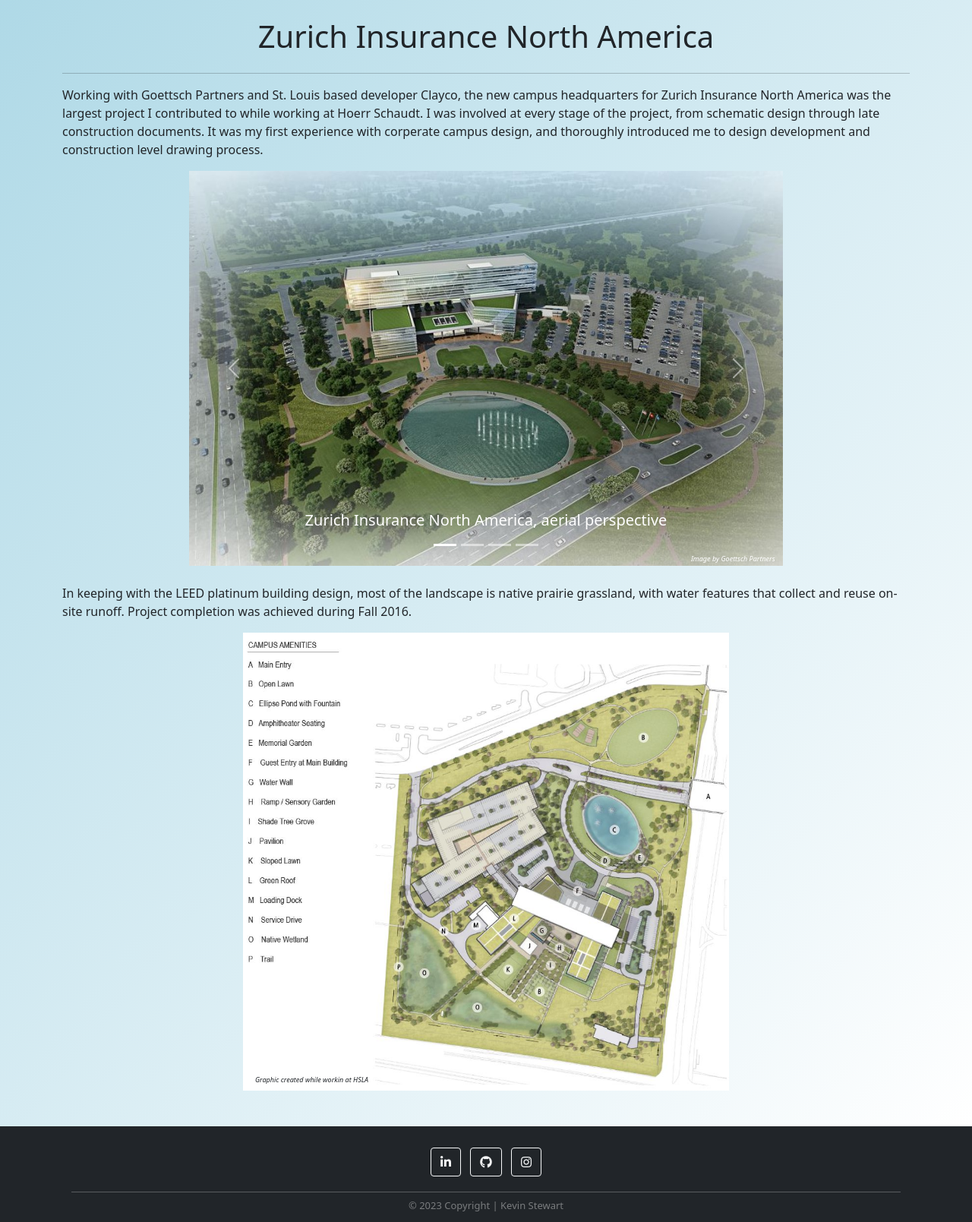
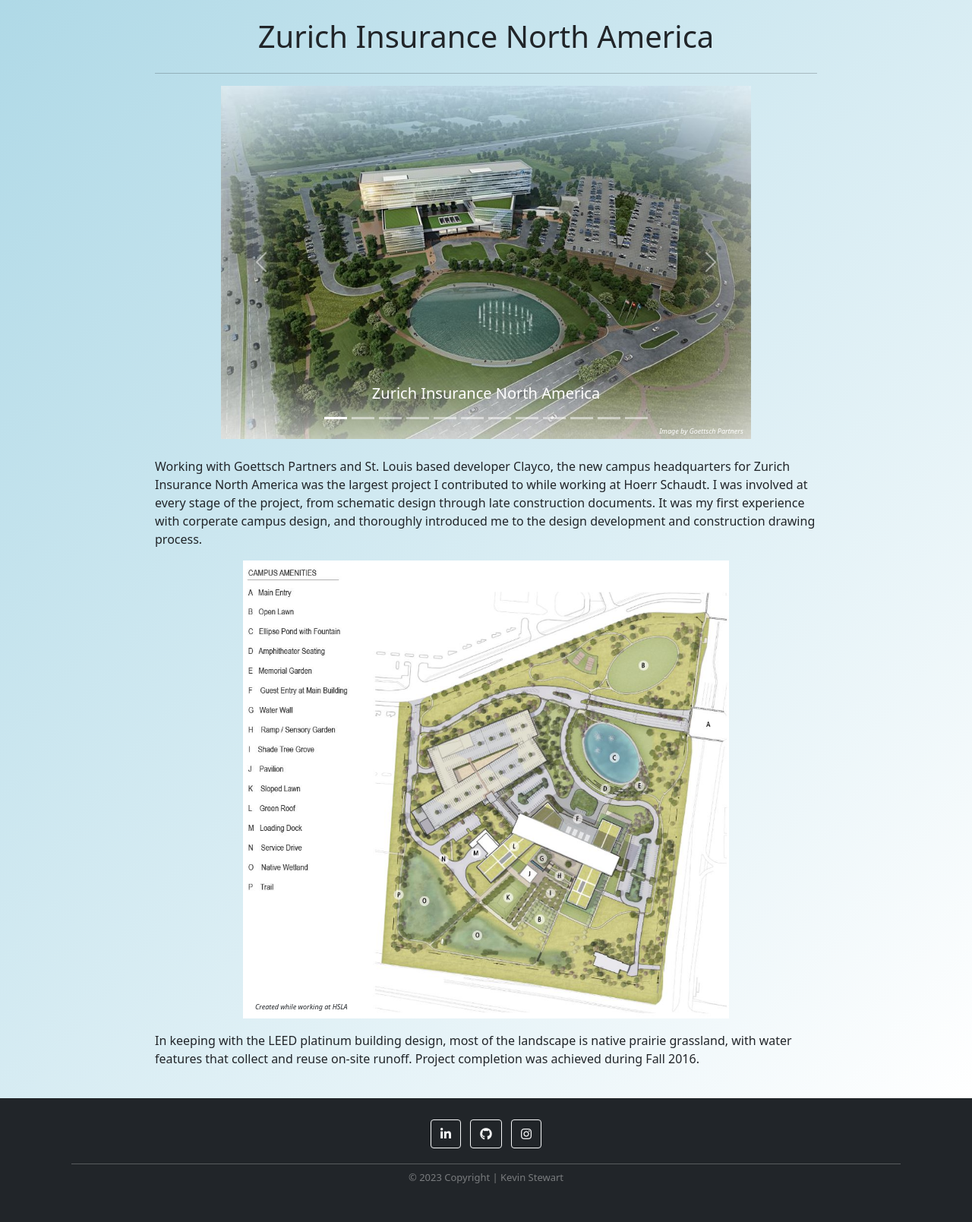
Before and after one commit to kevin-stew/kevin-stewart, a Flask app: page /zurich-insurance-north-america in a window 1280 px wide. Shown: the part 74-1683 px from the top of the page at 76% size. After the commit the page ends 1632 px from the top, so only its background shows below. Run offline with Flask 2, Linux system fonts and the light colour scheme; some libraries are stand-ins or nearby versions.

Commit message:
typos, zna more images, content

```diff
--- a/app/landscape/landscape_templates/zna.html
+++ b/app/landscape/landscape_templates/zna.html
@@ -1,58 +1,111 @@
 {% extends 'base.html' %}
 {% block content %}
 
-<div class="container d-flex flex-column mb-4">
-    <div class="d-flex dflex-wrap justify-content-center mt-4">
-        <h1 class="text-center"> Zurich Insurance North America</h1>
-    </div>
+<div class="container d-flex flex-column mb-4 view-width-70">
+  <h1 class="text-center mt-4"> Zurich Insurance North America</h1>
   <hr>
-    <p>
-        Working with Goettsch Partners and St. Louis based developer Clayco,
-        the new campus headquarters for Zurich Insurance North America
-        was the largest project I contributed to while working at Hoerr Schaudt. I was
-        involved at every stage of the project, from schematic design through
-        late construction documents. It was my first experience with corperate campus
-        design, and thoroughly introduced me to design development and
-        construction level drawing process.
-    </p>
   <div id="carouselExampleCaptions" class="carousel slide carousel-fade align-self-center" data-bs-ride="carousel">
     <div class="carousel-indicators">
       <button type="button" data-bs-target="#carouselExampleCaptions" data-bs-slide-to="0" class="active" aria-current="true" aria-label="Slide 1"></button>
       <button type="button" data-bs-target="#carouselExampleCaptions" data-bs-slide-to="1" aria-label="Slide 2"></button>
       <button type="button" data-bs-target="#carouselExampleCaptions" data-bs-slide-to="2" aria-label="Slide 3"></button>
       <button type="button" data-bs-target="#carouselExampleCaptions" data-bs-slide-to="3" aria-label="Slide 4"></button>
+      <button type="button" data-bs-target="#carouselExampleCaptions" data-bs-slide-to="4" aria-label="Slide 5"></button>
+      <button type="button" data-bs-target="#carouselExampleCaptions" data-bs-slide-to="5" aria-label="Slide 6"></button>
+      <button type="button" data-bs-target="#carouselExampleCaptions" data-bs-slide-to="6" aria-label="Slide 7"></button>
+      <button type="button" data-bs-target="#carouselExampleCaptions" data-bs-slide-to="7" aria-label="Slide 8"></button>
+      <button type="button" data-bs-target="#carouselExampleCaptions" data-bs-slide-to="6" aria-label="Slide 7"></button>
+      <button type="button" data-bs-target="#carouselExampleCaptions" data-bs-slide-to="7" aria-label="Slide 8"></button>
+      <button type="button" data-bs-target="#carouselExampleCaptions" data-bs-slide-to="8" aria-label="Slide 9"></button>
+      <button type="button" data-bs-target="#carouselExampleCaptions" data-bs-slide-to="9" aria-label="Slide 10"></button>
     </div>
     <div class="carousel-inner previewer-frame">
+
       <div class="carousel-item active">
         <img src="../../static/images/zna_1.JPG" class="d-block w-100" alt="ZNA Bird's Eye">
-            <p class="carousel-attribution">Image by Goettsch Partners</p>
+        <p class="carousel-attribution white">Image by Goettsch Partners</p>
         <div class="carousel-caption d-none d-md-block">
-              <h5>Zurich Insurance North America, aerial  perspective</h5>
+          <h5>Zurich Insurance North America</h5>
           <!-- <p>Some representative placeholder content for the first slide.</p> -->
         </div>
       </div>
+
       <div class="carousel-item">
         <img src="../../static/images/zna_4.JPG" class="d-block w-100" alt="ZNA Architecture Image">
-            <p class="carousel-attribution">Image by Goettsch Partners</p>
+        <p class="carousel-attribution white">Image by Goettsch Partners</p>
         <div class="carousel-caption d-none d-md-block">
           <!-- <h5>Goettsch Building</h5> -->
           <h5>Architecture prior to integrating the landscape design</h5>
         </div>
       </div>
+
       <div class="carousel-item">
-            <img src="../../static/images/zna_2.JPG" class="d-block w-100" alt="ZNA Courtyard Perspective 1">
-            <p class="carousel-attribution">Image by Goettsch Partners</p>
+        <img src="../../static/images/zna_2.JPG" class="d-block w-100" alt="ZNA Courtyard Perspective, lower level">
+        <p class="carousel-attribution white">Created while working at HSLA</p>
         <div class="carousel-caption d-none d-md-block">
           <!-- <h5>Second slide label</h5> -->
           <h5>Inner employee courtyard, lower level.</h5>
         </div>
       </div>
+
       <div class="carousel-item">
-            <img src="../../static/images/zna_3.JPG" class="d-block w-100" alt="ZNA Courtyard Perspective 2">
-            <p class="carousel-attribution">Rendering by Goettsch Partners</p>
+        <img src="../../static/images/zna_waterfall_detail.JPG" class="d-block w-100" alt="Courtyard Waterfall detail">
+        <p class="carousel-attribution black">Created while working at HSLA</p>
+        <div class="carousel-caption d-none d-md-block">
+          <!-- <h5>Second slide label</h5> -->
+          <h5 class="black">Courtyard Waterfall Detail</h5>
+        </div>
+      </div>
+
+      <div class="carousel-item">
+        <img src="../../static/images/zna_3.JPG" class="d-block w-100" alt="ZNA Courtyard Perspective at ADA ramp">
+        <p class="carousel-attribution white">Rendering by Goettsch Partners</p>
         <div class="carousel-caption d-none d-md-block">
           <!-- <h5>Third slide label</h5> -->
-              <h5>Inner employee courtyard at ADA path, upper level.</h5>
+          <h5>Inner employee courtyard at ADA path</h5>
+        </div>
+      </div>
+
+    <div class="carousel-item">
+      <img src="../../static/images/zna_entry_drive.JPG" class="d-block w-100" alt="ZNA Entry Drive">
+      <p class="carousel-attribution white">Created while working at HSLA</p>
+      <div class="carousel-caption d-none d-md-block">
+        <!-- <h5>Third slide label</h5> -->
+        <h5>Entry Drive Visualization</h5>
+      </div>
+    </div>
+
+      <div class="carousel-item">
+        <img src="../../static/images/zna_ellipse_pond.JPG" class="d-block w-100" alt="Approach Drive Rendering">
+        <p class="carousel-attribution  white">Created while working at HSLA</p>
+        <div class="carousel-caption d-none d-md-block">
+          <!-- <h5>Third slide label</h5> -->
+          <h5>Rending of Ellipse Pond</h5>
+        </div>
+      </div>
+      <div class="carousel-item">
+        <img src="../../static/images/zna_stair_axon.JPG" class="d-block w-100 black" alt="Ellipse Ponds Stair Axon">
+        <p class="carousel-attribution  white">Created while working at HSLA</p>
+        <div class="carousel-caption d-none d-md-block">
+          <!-- <h5>Third slide label</h5> -->
+          <h5>Ellipse Pond Stair Axon</h5>
+        </div>
+      </div>
+      <div class="carousel-item">
+        <img src="../../static/images/zna_stair_detail.JPG" class="d-block w-100" alt="Ellipse Ponds Stair Detail">
+        <p class="carousel-attribution  black">Created while working at HSLA</p>
+        <div class="carousel-caption d-none d-md-block">
+          <!-- <h5>Third slide label</h5> -->
+          <h5>Stair Detail at Ellipse Pond</h5>
+        </div>
+      </div>
+
+      <div class="carousel-item">
+        <img src="../../static/images/zna_nine_eleven_memorial.JPG" class="d-block w-100" alt="Nine-eleven memorial to ZNA employees">
+        <p class="carousel-attribution  white">Created while working at HSLA</p>
+        <div class="carousel-caption d-none d-md-block">
+          <!-- <h5>Third slide label</h5> -->
+          <h5>Memorial to Zurich employees killed on 9/11/2001</h5>
         </div>
       </div>
     </div>
@@ -67,13 +120,22 @@
     </button>
 </div>
 <br>
+  <p>
+      Working with Goettsch Partners and St. Louis based developer Clayco,
+      the new campus headquarters for Zurich Insurance North America
+      was the largest project I contributed to while working at Hoerr Schaudt. I was
+      involved at every stage of the project, from schematic design through
+      late construction documents. It was my first experience with corperate campus
+      design, and thoroughly introduced me to the design development and
+      construction drawing process.
+  </p>
+  <div class="graphic align-self-center">
+    <img src="../../static/images/zna_plan_graphic.JPG" alt="Zurich Campus Plan Graphic" class="d-block w-100">
+    <div class="graphic-attribution-left">Created while working at HSLA</div>
+  </div>
   <p>In keeping with the LEED platinum building design, most of the landscape is native prairie grassland, with water
     features that collect and reuse on-site runoff. Project completion was achieved during Fall 2016.
   </p>
-    <div class="graphic align-self-center">
-        <img src="../../static/images/zna_plan_graphic.JPG" alt="Zurich Campus Plan Graphic" class="d-block w-100">
-        <div class="graphic-attribution-left">Graphic created while workin at HSLA</div>
-    </div>
 </div>
 
 {% endblock content %}
--- a/app/landscape/routes.py
+++ b/app/landscape/routes.py
@@ -9,3 +9,7 @@
 @landscape.route('/ministry-of-commerce-industry')
 def mci():
     return render_template('mci.html')
+
+@landscape.route('/analog-media-lab')
+def aml():
+    return render_template('aml.html')
--- a/app/site/site_templates/about.html
+++ b/app/site/site_templates/about.html
@@ -9,7 +9,7 @@
         <br><br>
         <div class="d-flex">
             <img src="../../static/images/Headshot_Kevin Stewart_BW_small.jpg" class="align-self-center headShot" alt="Kevin Stewart">
-            <p><b>MY DEVELOPER JOURNEY</b><br>
+            <p class="left-border"><b>MY DEVELOPER JOURNEY</b><br>
                 I started learning to code and web-development skills in the late-pandemic era as a way to challenge myself
                 and automate some of the most tedious tasks I found myself doing at work.
                 Eventually I enrolled in a coding bootcamp to accelerate the pace of learning and rapidly expand my horizons.
--- a/app/static/css/main.css
+++ b/app/static/css/main.css
@@ -22,6 +22,9 @@
 }
 .widthLimit{
     max-width: 900px;
+}
+.view-width-70{
+    width: 70vw;
 }
 
 /* NAV BAR start */
@@ -111,18 +114,20 @@
 
 
 /* ABOUT start */
+.left-border{
+    border-left: 1px rgba(22, 22, 22, 0.3) solid;
+    padding-left: 25px;
+}
 .normalLink{
     /* text-decoration: none; */
     color:black;
 }
 .headShot{
-    /* margin-top: 5vh; */
     margin-bottom: 2vh;
-    margin-right: 2em;
-    height: 200px;
-    width: 200px;
+    margin-right: 25px;
+    height: 220px;
+    width: 220px;
     /* border: 1px rgba(0, 0, 0, .9) solid; */
-    border-radius: 3px;
     object-fit: cover;
     /* background-image: url("../../static/images/Headshot_Kevin Stewart_BW_small.jpg");
     background-size: 150%;
@@ -182,8 +187,15 @@
 }
 /* CAROUSEL CUSTOMIZATIONS */
 .carousel{
-    max-width: 70%;
+    max-width: 80%;
 }
+.black{
+    color: black;
+}
+.white{
+    color: white;
+}
+
 /* .previewer-frame{
     border-radius: 10px;
     box-shadow: 0px 0px 2px 0px #ffffff;
@@ -195,7 +207,6 @@
     right: 10px;
     font-size: 9px;
     font-style: italic;
-    color: white;
 }
 /* .carousel-caption p, h5{
     color: black;
```
Also changed, not shown: app/landscape/landscape_templates/aml.html (added, +63 -0 lines), app/site/site_templates/landscape_projects.html (+24 -3 lines), app/static/images/aml_rococo_arm_chair.jpg (added), app/static/images/zna_ellipse_pond.JPG (added), app/static/images/zna_entry_drive.JPG (added), app/static/images/zna_nine_eleven_memorial.JPG (added), app/static/images/zna_stair_axon.JPG (added), app/static/images/zna_stair_detail.JPG (added), app/static/images/zna_waterfall_detail.JPG (added). Lines whose indentation alone changed are shown as unchanged.
